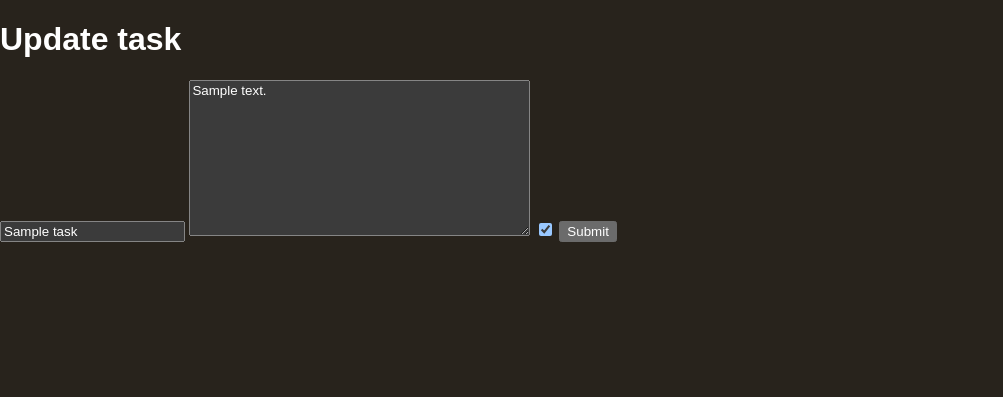
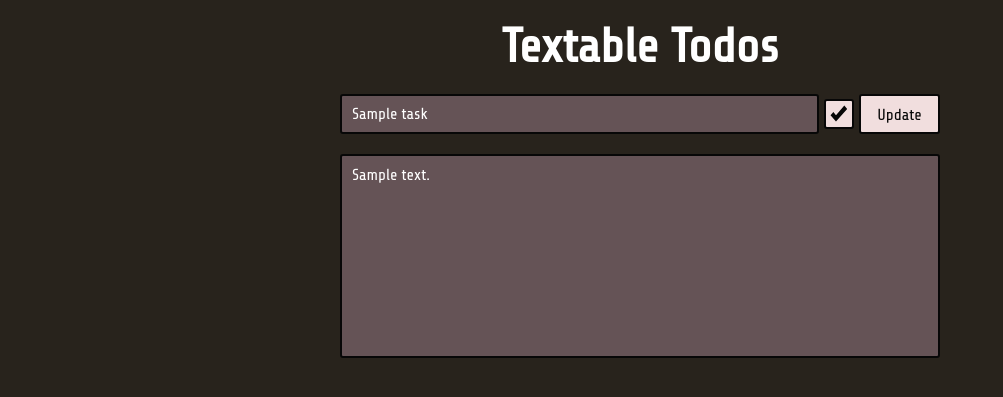
Before and after one commit to dnicholson314/Textable-Todos, a Django app: page /update/1/ in a window 1280 px wide. Shown: the top 397 px of the page, without its empty margins (0-1003 px from the left). Run offline with Django 5.2, Linux system fonts and the light colour scheme; tables that the repository leaves empty hold one stand-in row (values such as "Sample post").

Commit message:
Add CSS styles for update task page
This commit adds styles for the update_task endpoint of the application.
It also adds a base html template to make adding and styling pages more
streamlined in the future.

```diff
--- a/todo/tasks/forms.py
+++ b/todo/tasks/forms.py
@@ -6,3 +6,7 @@
     class Meta:
         model = models.Task
         fields = '__all__'
+        widgets = {
+            'title': forms.TextInput(attrs={'placeholder': 'Enter task name'}),
+            'description': forms.Textarea(attrs={'placeholder': 'Enter task description'})
+        }
--- a/todo/tasks/static/css/styles.css
+++ b/todo/tasks/static/css/styles.css
@@ -72,8 +82,86 @@
     box-sizing: border-box;
     margin: 0px;
     padding: 10px;
-    background-color: #F1DEDE;
-    color: #070707;
+    background-color: #655356;
+    color: white;
     border: 2px solid #070707;
     border-radius: 3px;
 }
+
+.update-task-form {
+    width: 100%;
+    max-width: 600px;
+}
+
+.update-task-form .form-row {
+    display: flex;
+    align-items: center;
+    justify-content: center;
+    gap: 5px;
+    margin-bottom: 20px;
+}
+
+.update-task-form .form-row input[type="text"],
+.update-task-form .form-row input[type="submit"] {
+    height: 40px;
+    box-sizing: border-box;
+    padding: 10px;
+    border: 2px solid #070707;
+    border-radius: 3px;
+    font-size: 1rem;
+}
+
+.update-task-form input[type="text"] {
+    flex: 80;
+    background-color: #655356;
+    color: white;
+}
+
+.update-task-form input[type="submit"] {
+    flex: 10;
+    font-size: 1rem;
+    background-color: #F1DEDE;
+    color: #070707;
+    cursor: pointer;
+}
+
+.update-task-form input[type="checkbox"] {
+    display: flex;
+    appearance: none;
+    box-sizing: border-box;
+    margin: 0px;
+    padding: 0px;
+    align-items: center;
+    justify-content: center;
+    height: 30px;
+    width: 30px;
+    border: 2px solid #070707;
+    background-color: #F1DEDE;
+    border-radius: 3px;
+    cursor: pointer;
+}
+/* Thanks to https://stackblitz.com/edit/react-ts-ffdaqq?file=App.tsx for the clip path code*/
+.update-task-form input[type="checkbox"]::before {
+    content: "";
+    width: 30px;
+    height: 30px;
+    clip-path: polygon(17% 54%, 28% 43%, 38% 54%, 70% 22%, 81% 33%, 38% 75%, 17% 54%);
+    transform: scale(0);
+    background-color: #070707;
+}
+
+.update-task-form input[type="checkbox"]:checked::before {
+    transform: scale(1);
+}
+
+.update-task-form textarea {
+    resize: none;
+    width: 100%;
+    box-sizing: border-box;
+    padding: 10px;
+    border: 2px solid #070707;
+    border-radius: 3px;
+    font-size: 1rem;
+    background-color: #655356;
+    color: white;
+}
--- /dev/null
+++ b/todo/tasks/templates/base.html
@@ -0,0 +1,24 @@
+{% load static %}
+
+<!DOCTYPE html>
+<html lang="en">
+<head>
+    <meta charset="UTF-8">
+    <meta name="viewport" content="width=device-width, initial-scale=1.0">
+
+    <title>{% block title %}Textable Todos{% endblock %}</title>
+
+    {% block extrahead %}{% endblock %}
+
+    <link rel="stylesheet" href="{% static 'css/styles.css' %}">
+    <link rel="preconnect" href="https://fonts.googleapis.com">
+    <link rel="preconnect" href="https://fonts.gstatic.com" crossorigin>
+    <link href="https://fonts.googleapis.com/css2?family=Share+Tech&display=swap" rel="stylesheet">
+</head>
+<body>
+    <div class="app-container">
+        <h1>Textable Todos</h1>
+        {% block content %}{% endblock %}
+    </div>
+</body>
+</html>
--- a/todo/tasks/templates/tasks/update_task.html
+++ b/todo/tasks/templates/tasks/update_task.html
@@ -1,24 +1,15 @@
-{% load static %}
+{% extends "base.html" %}
 
-<!DOCTYPE html>
-<html lang="en">
-<head>
-    <meta charset="UTF-8">
-    <meta name="viewport" content="width=device-width, initial-scale=1.0">
+{% block content %}
 
-    <link rel="stylesheet" href="{% static 'css/styles.css' %}">
+<form class="update-task-form" method="POST" action="">
+    {% csrf_token %}
+    <div class="form-row">
+        {{ form.title }}
+        {{ form.complete }}
+        <input type="submit" name="update-task" value="Update">
+    </div>
+    {{ form.description }}
+</form>
 
-    <title>Document</title>
-</head>
-<body>
-    <h1>Update task</h1>
-
-    <form method="POST" action="">
-        {% csrf_token %}
-        {{ form.title }}
-        {{ form.description }}
-        {{ form.complete }}
-        <input type="submit" name="Update Task">
-    </form>
-</body>
-</html>
+{% endblock %}
```
Also changed, not shown: other parts of todo/tasks/static/css/styles.css (+27 -17 lines), todo/tasks/templates/tasks/list.html (+6 -22 lines).
